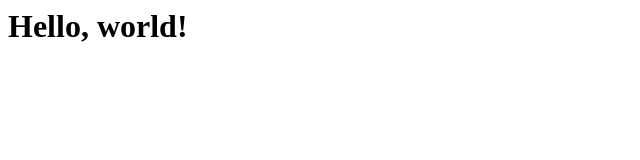
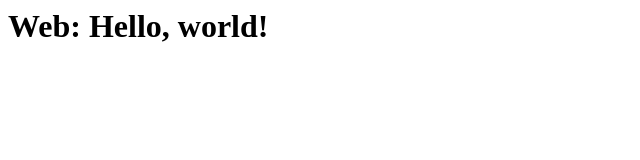
Before and after one commit to longrackslabs/vagrant-multi, a plain HTML site: page sample-webapp/index.html in a window 1280 px wide. Shown: the whole page, without its empty margins (0-640 px from the left). Drawn offline with Linux system fonts and the light colour scheme.

```diff
--- a/sample-webapp/index.html
+++ b/sample-webapp/index.html
@@ -1 +1 @@
-<h1>Hello, world!</h1>
+<h1>Web: Hello, world!</h1>
```
Also changed, not shown: 1 other file.
